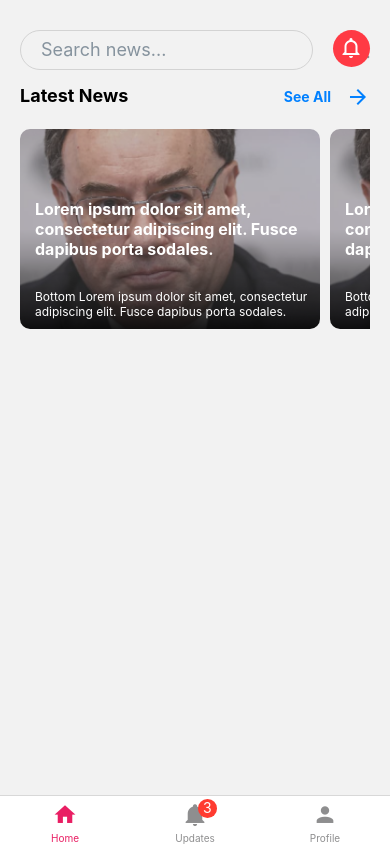
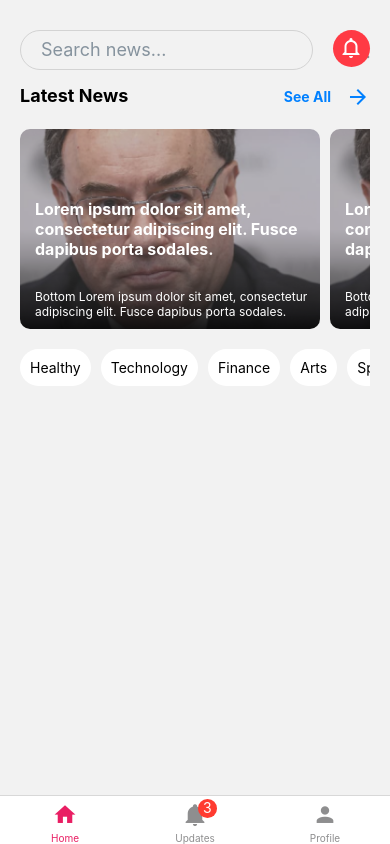
Before and after one commit to barisertakus/financial-guide, a React Native app: screen /home in a window 390 px wide. Built offline with nearby package versions, Linux system fonts and the light colour scheme.

Commit message:
Categories has been added to Home Screen.

```diff
--- /dev/null
+++ b/components/Categories/Categories.js
@@ -0,0 +1,30 @@
+import React, { useState } from "react";
+import { ScrollView, StyleSheet, Text, View } from "react-native";
+import Category from "./Category";
+
+const Categories = () => {
+  const [activeTab, setActiveTab] = useState("");
+
+  return (
+    <View style={styles.container}>
+      <ScrollView horizontal showsHorizontalScrollIndicator={false}>
+        <Category activeTab={activeTab} setActiveTab={setActiveTab} name="Healthy" />
+        <Category activeTab={activeTab} setActiveTab={setActiveTab} name="Technology" />
+        <Category activeTab={activeTab} setActiveTab={setActiveTab} name="Finance" />
+        <Category activeTab={activeTab} setActiveTab={setActiveTab} name="Arts" />
+        <Category activeTab={activeTab} setActiveTab={setActiveTab} name="Sport" />
+        <Category activeTab={activeTab} setActiveTab={setActiveTab} name="Entertainment" />
+      </ScrollView>
+    </View>
+  );
+};
+
+export default Categories;
+
+const styles = StyleSheet.create({
+  container: {
+    flexDirection: "row",
+    paddingHorizontal: 20,
+    paddingTop: 10,
+  },
+});
--- /dev/null
+++ b/components/Categories/Category.js
@@ -0,0 +1,33 @@
+import React, { useState } from "react";
+import { StyleSheet, Text, TouchableOpacity } from "react-native";
+
+const Category = ({ name, activeTab, setActiveTab }) => {
+  const handlePress = () => {
+    setActiveTab(name);
+  };
+
+  return (
+    <TouchableOpacity
+      style={styles(activeTab, name).container}
+      onPress={handlePress}
+    >
+      <Text style={styles(activeTab, name).text}>{name}</Text>
+    </TouchableOpacity>
+  );
+};
+
+export default Category;
+
+const styles = (activeTab, name) =>
+  StyleSheet.create({
+    container: {
+      backgroundColor: activeTab !== name ? "white" : "#FF3A44",
+      padding: 10,
+      marginRight: 10,
+      borderRadius: 20,
+    },
+    text: {
+      color: activeTab !== name ? "black" : "white",
+      fontSize: 14,
+    },
+  });
--- a/components/LatestNews.js
+++ b/components/LatestNews.js
@@ -25,7 +25,11 @@ const LatestNews = () => {
         </TouchableOpacity>
       </View>
 
-      <ScrollView style={styles.news} horizontal showsHorizontalScrollIndicator={false}>
+      <ScrollView
+        style={styles.news}
+        horizontal
+        showsHorizontalScrollIndicator={false}
+      >
         <LatestCard />
         <LatestCard />
       </ScrollView>
@@ -36,7 +40,7 @@ const LatestNews = () => {
 export default LatestNews;
 
 const styles = StyleSheet.create({
-  container:{
+  container: {
     paddingHorizontal: 20,
   },
   header: {
@@ -56,8 +60,11 @@ const styles = StyleSheet.create({
     flexDirection: "row",
     alignItems: "center",
   },
-  icon: { marginLeft: 15 },
-  news: {marginTop: 10},
+  icon: {
+    marginLeft: 15,
+  },
+  news: {
+    marginTop: 10,
+  },
   cards: {},
-
 });
--- a/screens/Home.js
+++ b/screens/Home.js
@@ -1,6 +1,7 @@
 import React from "react";
 import { StyleSheet, Text, View } from "react-native";
 import { SafeAreaView } from "react-native-safe-area-context";
+import Categories from "../components/Categories/Categories";
 import LatestNews from "../components/LatestNews";
 import SearchBar from "../components/SearchBar";
 
@@ -10,9 +11,10 @@ const Home = () => {
       <View style={styles.container}>
         <SearchBar />
         <LatestNews />
-        {/* Latest News */}
+        <Categories />
         {/* Categories */}
         {/* Other news */}
+        {/* Bottom Nav */}
       </View>
     </SafeAreaView>
   );
--- a/screens/Screen2.js
+++ b/screens/Screen2.js
@@ -1,11 +1,12 @@
 import React from 'react'
 import { StyleSheet, Text, View } from 'react-native'
+import { SafeAreaView } from 'react-native-safe-area-context'
 
 const Screen2 = () => {
   return (
-    <View>
-      <Text>Screen2</Text>
-    </View>
+    <SafeAreaView>
+      <Text>Screen2 Coming</Text>
+    </SafeAreaView>
   )
 }
 
```
